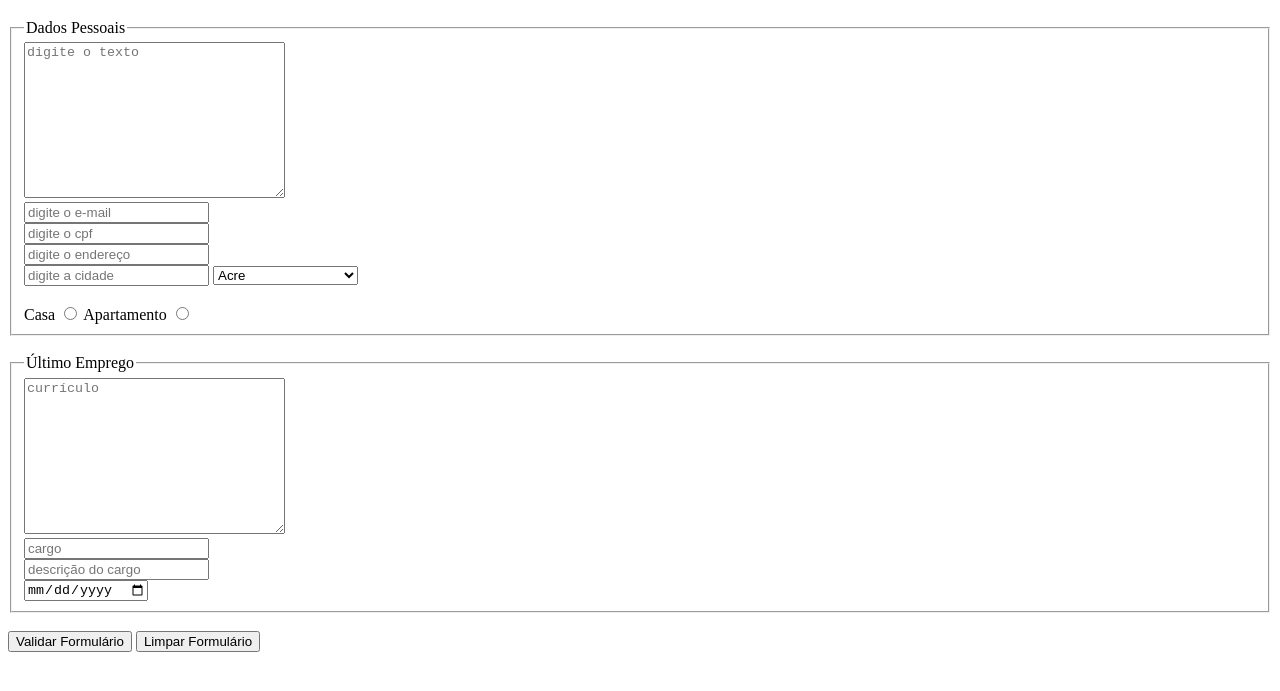
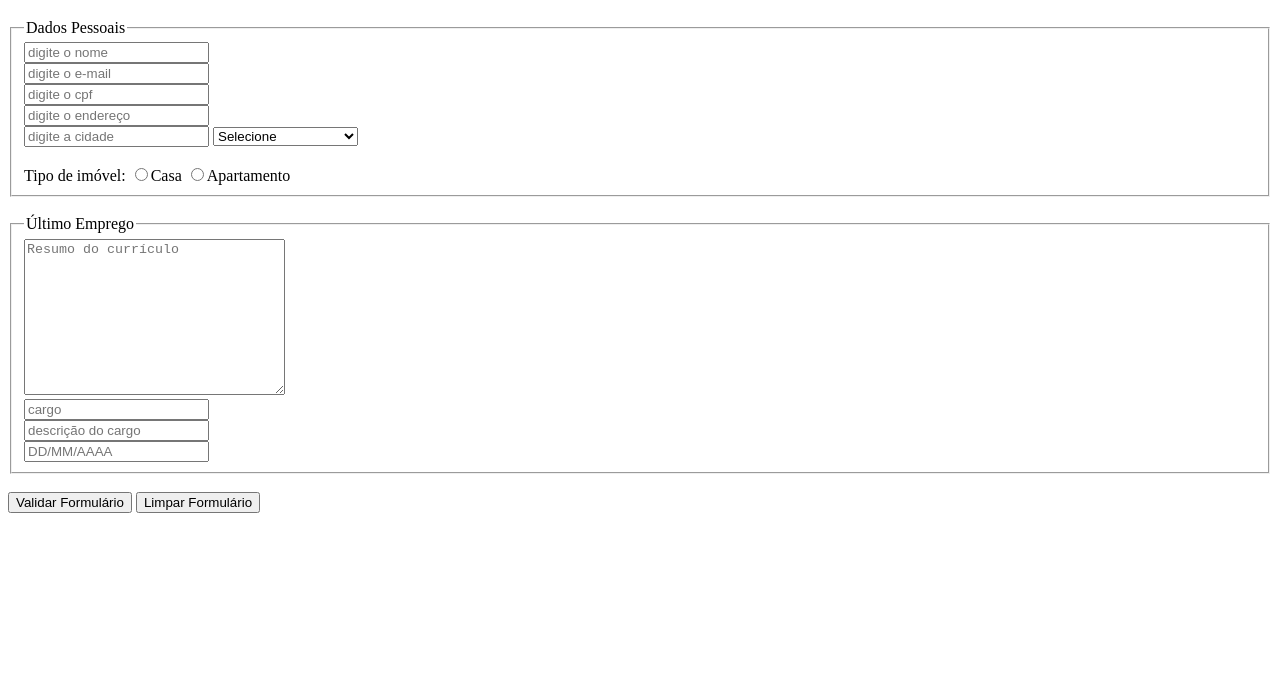
Before and after one commit to Smylle/trybe-exercises, a plain HTML site: page exercises/6.1/form.html in a window 1280 px wide. Shown: the part 61-752 px from the top of the page. Drawn offline with Linux system fonts and the light colour scheme.

Commit message:
Inicio Bloco 6 - exercicio 6.1

```diff
--- a/exercises/6.1/form.html
+++ b/exercises/6.1/form.html
@@ -6,14 +6,16 @@
     <title>Formulário</title>
 </head>
 <body>
-    <header><h1>Formulário</h1></header>
+<header>
+        <h1>Formulário</h1>
+</header>
     <fieldset>
         <legend>Dados Pessoais</legend>
     <form action="" method="get">
         <label for="text"></label>
-        <textarea name="text" id="text" cols="30" rows="10" maxlength="40" placeholder="digite o texto" required></textarea>
+        <input name="text" id="name" cols="30" rows="10" maxlength="40" placeholder="digite o nome" required></input>
 <br>
-        <input type="email" name="email" id="email" maxlength="50" placeholder="digite o e-mail" required>
+        <input type="email" name="email" id="email" maxlength="50" placeholder="digite o e-mail" autocomplete="off" required>
 <br>
         <input type="text" name="cpf" id="cpf" maxlength="11" placeholder="digite o cpf" required>
 <br>
@@ -24,21 +26,20 @@
         <select name="states" id="states" required>
         </select>
 <br><br>
-        <label for="house-button">Casa</label>
-        <input type="radio" name="radio-button" id="house-button" required>
-        <label for="apartment-button">Apartamento</label>
-        <input type="radio" name="radio-button" id="apartment-button" required>
+        <label for="radio-button">Tipo de imóvel:</label>
+        <input type="radio" name="radio-button" id="house-button" value="house" required>Casa
+        <input type="radio" name="radio-button" id="apartment-button" value="apartment" required>Apartamento
     </fieldset>
 <br>
     <fieldset>
         <legend>Último Emprego</legend>
-        <textarea name="curriculum" id="curriculum" cols="30" rows="10" maxlength="1000" placeholder="currículo" required></textarea>
+        <textarea name="curriculum" id="curriculum" cols="30" rows="10" maxlength="1000" placeholder="Resumo do currículo" required></textarea>
 <br>
         <input type="text" name="cargo" id="cargo" maxlength="40" placeholder="cargo" required>
 <br>
         <input type="text" name="description-cargo" id="description-cargo" maxlength="500" placeholder="descrição do cargo" required>
 <br>
-        <input type="date" name="date" id="date" required>
+        <input type="text" name="date" id="date" maxlength="10" value="" placeholder="DD/MM/AAAA" required>
 
     </fieldset>
 <br>
--- a/exercises/6.1/script.js
+++ b/exercises/6.1/script.js
@@ -1,10 +1,23 @@
 // estruturas de repetição para gerar os <option> dos estados do brasil.
-let states = ['Acre', 'Alagoas', 'Amapá', 'Amazonas', 'Bahia', 'Ceará', 'Distrito Federal', 'Espírito Santo', 'Goiás', 'Maranhão', 'Mato Grosso', 'Mato Grosso do Sul', 'Minas Gerais', 'Pará', 'Paraíba', 'Paraná', 'Pernambuco', 'Piauí', 'Rio de Janeiro', 'Rio Grande do Norte', 'Rio Grande do Sul', 'Rondônia', 'Roraima', 'Santa Catarina', 'São Paulo', 'Sergipe', 'Tocantins'];
+function createStates () {
 
-const selectState = document.querySelector("#states");
+    let states = ['Selecione', 'Acre', 'Alagoas', 'Amapá', 'Amazonas', 'Bahia', 'Ceará', 'Distrito Federal', 'Espírito Santo', 'Goiás', 'Maranhão', 'Mato Grosso', 'Mato Grosso do Sul', 'Minas Gerais', 'Pará', 'Paraíba', 'Paraná', 'Pernambuco', 'Piauí', 'Rio de Janeiro', 'Rio Grande do Norte', 'Rio Grande do Sul', 'Rondônia', 'Roraima', 'Santa Catarina', 'São Paulo', 'Sergipe', 'Tocantins'];
 
-for (let index = 0; index < states.length; index += 1) {
-    let x = document.createElement('option');
-    selectState.appendChild(x).innerHTML = states[index];
+    const selectState = document.querySelector("#states");
+
+    for (let index = 0; index < states.length; index += 1) {
+        let estados = document.createElement('option');
+        selectState.appendChild(estados).innerHTML = states[index];
+    }
 }
-// `<option> ${states[index]} </option>`;
+createStates();
+
+function checkDate () {
+    let inputDate = document.querySelector('#date');
+    let date = inputDate.value;
+
+    // if (date !== 'DD/MM/AAAA') {
+    //     alert('Data Inválida!');
+    // }
+}
+checkDate();
```
